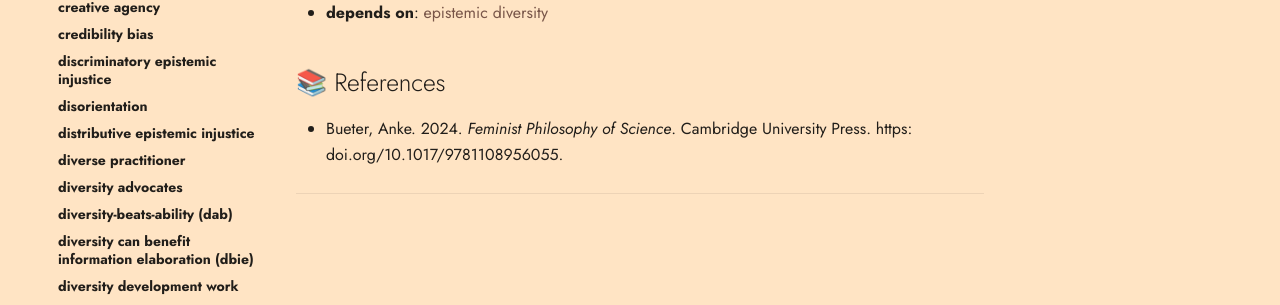
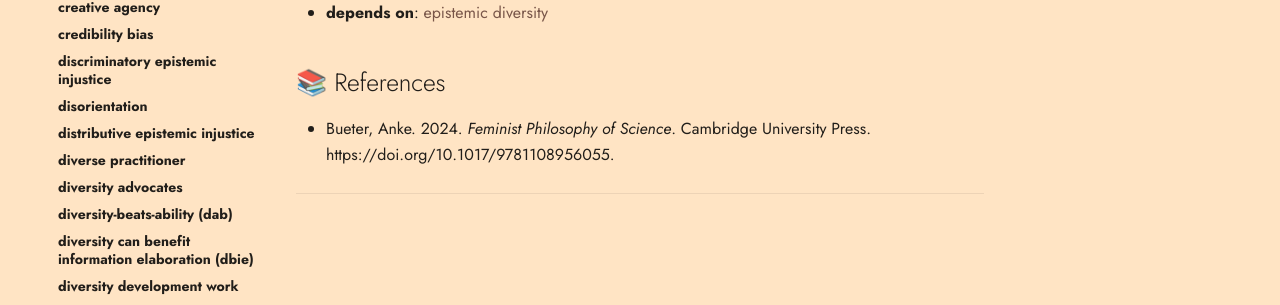
Before and after one commit to conceptcartography/conceptcartography, an MkDocs documentation site: the page built from docs/concepts/feminist-empiricism.md, in a window 1280 px wide. Shown: the part 373-678 px from the top of the page. Built offline with MkDocs 1.6.1 and Material for MkDocs 9.7.7, drawn with Linux system fonts in a browser that asks for light colours; comment, search, counter and statistics services are not loaded; the version menu is left out; some of the changed lines change nothing that is shown.

Commit message:
fixed broken link

```diff
--- a/docs/concepts/feminist-empiricism.md
+++ b/docs/concepts/feminist-empiricism.md
@@ -10,7 +10,7 @@
 
 ## 📚 References
 
-- Bueter, Anke. 2024. _Feminist Philosophy of Science_. Cambridge University Press. https: doi.org/10.1017/9781108956055.
+- Bueter, Anke. 2024. _Feminist Philosophy of Science_. Cambridge University Press. https://doi.org/10.1017/9781108956055.
 
 ---
 
```
